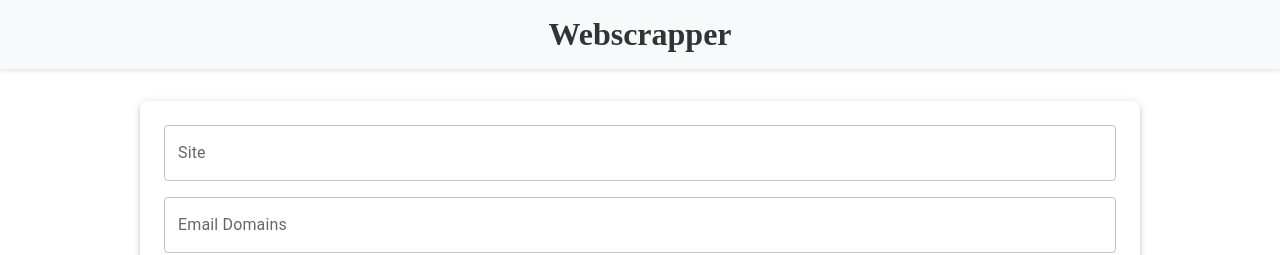
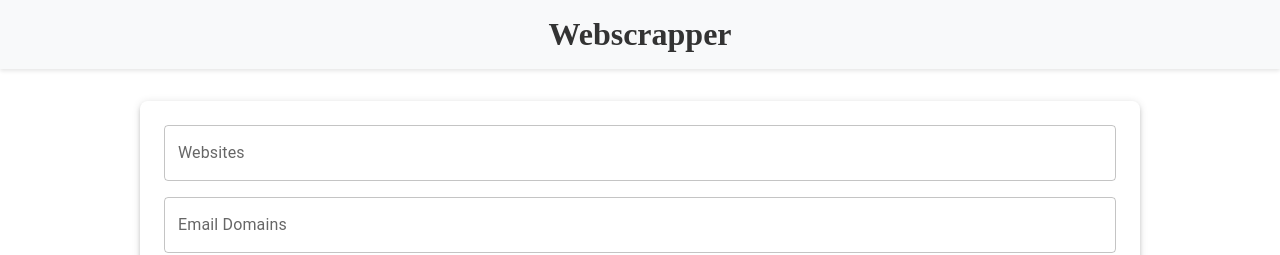
Before and after one commit to Chirag373/webscrapper, a Next.js app: page / in a window 1280 px wide. Shown: the top 255 px of the page. Built offline with nearby package versions, Linux system fonts and the light colour scheme.

Commit message:
multiple sites to scrape is working

```diff
--- a/src/components/InputFormContainer.tsx
+++ b/src/components/InputFormContainer.tsx
@@ -16,7 +16,7 @@ import {
 import { handleFormSubmit } from "@/utils/formHandlers";
 
 export default function InputFormContainer() {
-    const [site, setSite] = useState('');
+    const [sites, setSites] = useState<string[]>([]);
     const [email, setEmail] = useState<string[]>([]);
     const [profession, setProfession] = useState('');
     const [city, setCity] = useState('');
@@ -30,7 +30,14 @@ export default function InputFormContainer() {
         setLoading(true);
 
         try {
-            const result = await handleFormSubmit({ site, email, profession, city, state, logic });
+            const result = await handleFormSubmit({
+                sites,
+                email,
+                profession,
+                city,
+                state,
+                logic
+            });
 
             if (result && result.success) {
                 setNotification({
@@ -90,14 +97,53 @@ export default function InputFormContainer() {
                 borderRadius: 2,
             }}
         >
-            <TextField
-                id="site"
-                label="Site"
-                variant="outlined"
-                value={site}
-                onChange={(e) => setSite(e.target.value)}
-                placeholder="e.g. site:instagram.com"
-                fullWidth
+            <Autocomplete
+                multiple
+                freeSolo
+                options={[]}
+                value={sites}
+                onChange={(event, newValue: string[]) => setSites(newValue)}
+                onInputChange={(event, value) => {
+                    if (value) {
+                        return value;
+                    }
+                    return '';
+                }}
+                onKeyDown={(event) => {
+                    if (event.key === 'Enter') {
+                        const inputElement = event.target as HTMLInputElement;
+                        if (inputElement.value) {
+                            const newSite = inputElement.value.trim();
+                            if (!sites.includes(newSite)) {
+                                setSites([...sites, newSite]);
+                            }
+                            event.preventDefault();
+                        }
+                    }
+                }}
+                renderTags={(value, getTagProps) =>
+                    value.map((option, index) => {
+                        const tagProps = getTagProps({ index });
+                        const { key, ...chipProps } = tagProps;
+
+                        return (
+                            <Chip
+                                key={key}
+                                label={option}
+                                variant="outlined"
+                                {...chipProps}
+                            />
+                        );
+                    })
+                }
+                renderInput={(params) => (
+                    <TextField
+                        {...params}
+                        variant="outlined"
+                        label="Websites"
+                        placeholder="Type and press enter (e.g. linkedin.com)"
+                    />
+                )}
             />
 
             <Autocomplete
@@ -106,7 +152,7 @@ export default function InputFormContainer() {
                 options={[]}
                 value={email}
                 onChange={(event, newValue: string[]) => setEmail(newValue)}
-                onInputChange={(event, value, reason) => {
+                onInputChange={(event, value) => {
                     if (value) {
                         return value;
                     }
--- a/src/utils/formHandlers.ts
+++ b/src/utils/formHandlers.ts
@@ -1,7 +1,7 @@
 import axios from 'axios';
 
 interface FormData {
-    site: string;
+    sites: string[];
     email: string[];
     profession: string;
     city: string;
@@ -16,31 +16,33 @@ interface ScraperResponse {
     error?: string;
     htmlContent?: string;
     emails?: string[];
+    emailCount?: number;
 }
 
 function delay(ms: number): Promise<void> {
     return new Promise(resolve => setTimeout(resolve, ms));
 }
 
-function formatSite(site: string): string {
+function formatSites(sites: string[]): string[] {
+    return sites.map(site => {
         let formattedSite = site?.toLowerCase().trim() || '';
-    if (formattedSite && !formattedSite.startsWith('site:')) {
+        if (formattedSite) {
             formattedSite = formattedSite.replace(/^https?:\/\//, '').replace(/^www\./, '');
             if (!formattedSite.includes('.')) {
                 formattedSite = `${formattedSite}.com`;
             }
+            if (!formattedSite.startsWith('site:')) {
                 formattedSite = `site:${formattedSite}`;
             }
+        }
         return formattedSite;
+    });
 }
 
 function formatEmailAddresses(emails: string[]): string[] {
     return emails.map(email => {
         let formattedEmail = email.toLowerCase().trim();
-        if (!formattedEmail.includes('@')) {
-            if (!formattedEmail.includes('.')) {
-                formattedEmail += '.com';
-            }
+        if (!formattedEmail.startsWith('@')) {
             formattedEmail = `@${formattedEmail}`;
         }
         return formattedEmail;
@@ -53,19 +55,27 @@ function formatData(someData: string): string {
 
 export function buildGoogleSearchQuery(data: FormData): string {
     const logic = data.logic?.toUpperCase() === 'AND' ? ' AND ' : ' OR ';
-    const emailQuery = data.email.length > 0 ? data.email.map(domain => `"${domain}"`).join(logic) : '';
+
+    const sitesQuery = data.sites.length > 0
+        ? data.sites.map(site => formatSites([site])[0]).join(' OR ')
+        : '';
+
+    const emailQuery = data.email.length > 0
+        ? data.email.map(domain => `"${domain}"`).join(logic)
+        : '';
+
     const professionQuery = data.profession ? `"${data.profession}"` : '';
     const cityQuery = data.city ? `"${data.city}"` : '';
     const stateQuery = data.state ? `"${data.state}"` : '';
 
-    const queryParts = [data.site, stateQuery, cityQuery, professionQuery, emailQuery].filter(Boolean);
+    const queryParts = [sitesQuery, stateQuery, cityQuery, professionQuery, emailQuery].filter(Boolean);
     return queryParts.join(' ');
 }
 
 async function scrapeSinglePage(query: string, startIndex: number = 0): Promise<string> {
     const encodedQuery = encodeURIComponent(query);
     const url = `https://www.google.com/search?q=${encodedQuery}&num=100&start=${startIndex}`;
-    const brightDataApiKey = '85714bf8ed4bf28c4d814b5edadbba80bd83b4d7f4ef73be7da6dfa7b95cdd01';
+    const brightDataApiKey = '3c83fbdd-1797-4769-aa4c-8921171c4098';
     const brightDataZone = 'serp_api1';
 
     const response = await axios.post(
@@ -84,8 +94,8 @@ async function scrapeSinglePage(query: string, startIndex: number = 0): Promise<
 export async function scrapeSearchResults(data: FormData): Promise<ScraperResponse> {
     try {
         const formatted = {
-            site: formatSite(data.site),
-            email: formatEmailAddresses(data.email),
+            sites: data.sites,
+            email: data.email,
             profession: formatData(data.profession),
             city: formatData(data.city),
             state: formatData(data.state),
@@ -112,7 +122,7 @@ export async function scrapeSearchResults(data: FormData): Promise<ScraperRespon
         }
 
         allEmails = [...new Set(allEmails)];
-        return { success: true, emails: allEmails };
+        return { success: true, emails: allEmails, emailCount: allEmails.length };
     } catch (error) {
         console.error("Error scraping search results:", error);
         return {
@@ -132,21 +142,32 @@ export function emailsToCsv(emails: string[]): string {
     return `Email\n${emails.join('\n')}`;
 }
 
-export async function handleFormSubmit(data: FormData) {
+export async function handleFormSubmit(data: FormData): Promise<ScraperResponse | undefined> {
     try {
-        const scraperResponse = await scrapeSearchResults(data);
+        const formattedData = {
+            ...data,
+            sites: formatSites(data.sites),
+            email: formatEmailAddresses(data.email)
+        };
+
+        const scraperResponse = await scrapeSearchResults(formattedData);
+
         if (!scraperResponse.success) {
             console.error("Failed to scrape:", scraperResponse.error);
-            alert("Failed to scrape search results. Please try again.");
-            return;
+            return {
+                success: false,
+                error: scraperResponse.error || 'Failed to scrape search results'
+            };
         }
 
         const emails = scraperResponse.emails || [];
         console.log(`Found ${emails.length} unique email addresses across all pages`);
 
         if (emails.length === 0) {
-            alert("No email addresses found in the search results.");
-            return;
+            return {
+                success: false,
+                error: 'No email addresses found in the search results'
+            };
         }
 
         const csvContent = emailsToCsv(emails);
@@ -160,10 +181,13 @@ export async function handleFormSubmit(data: FormData) {
         document.body.removeChild(a);
         window.URL.revokeObjectURL(url);
 
-        return { success: true, emailCount: emails.length };
+        return {
+            success: true,
+            emailCount: emails.length,
+            emails: emails
+        };
     } catch (error) {
         console.error("Error in form submission:", error);
-        alert("An error occurred during scraping. Please try again.");
         return {
             success: false,
             error: error instanceof Error ? error.message : 'Unknown error occurred'
```
Lines whose indentation alone changed are shown as unchanged.
